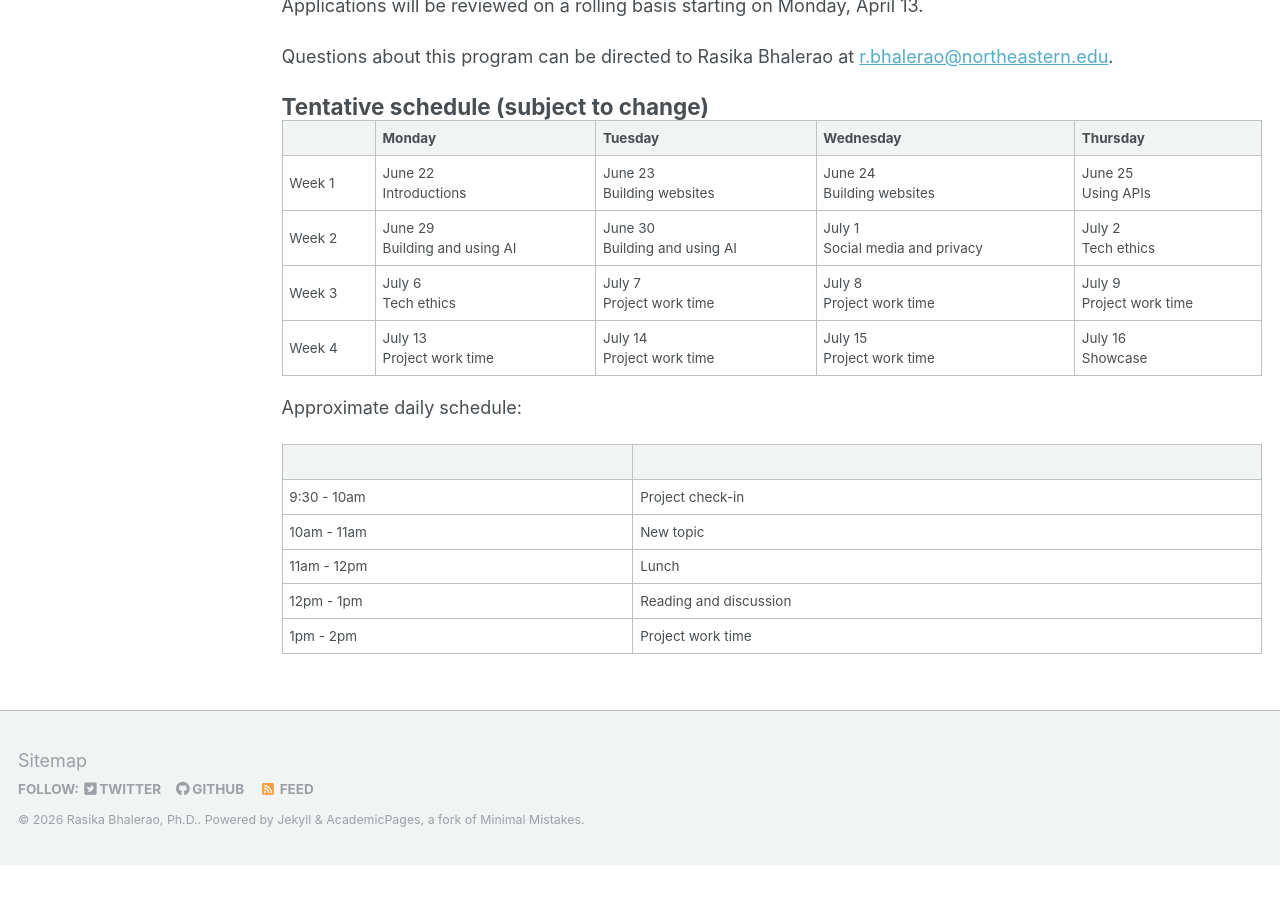
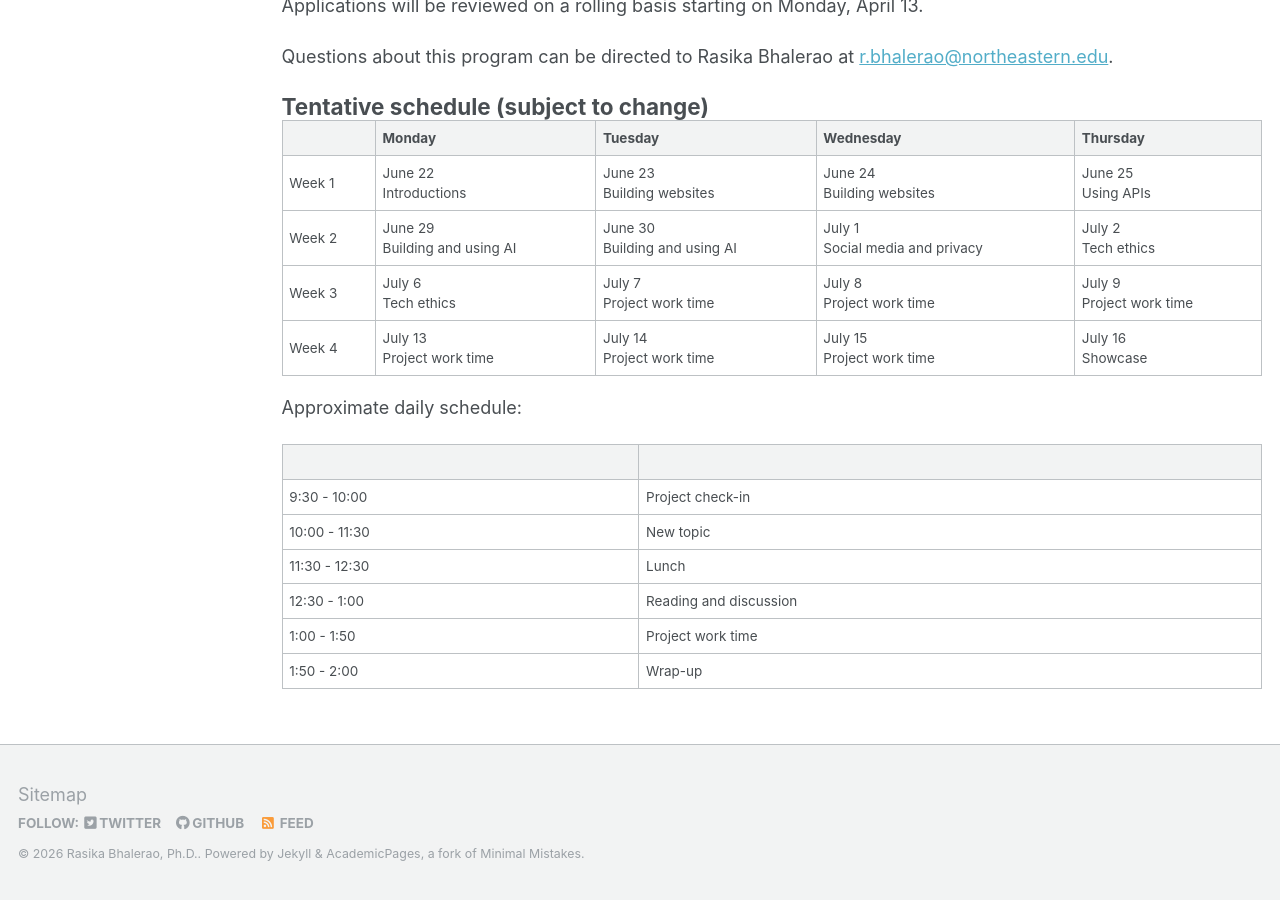
Before and after one commit to rasikabh/rasikabh.github.io, a Jekyll site: the page built from _pages/summercodingcommunity.md, in a window 1280 px wide and 900 px high, scrolled down 1283 px. Built offline with Jekyll 4.4.1, drawn with Linux system fonts in a browser that asks for light colours; before the commit the page ends 2148 px from its top, so only the background shows below that.

Commit message:
Daily schedule details

```diff
--- a/_pages/summercodingcommunity.md
+++ b/_pages/summercodingcommunity.md
@@ -65,8 +65,9 @@ Approximate daily schedule:
 
 | | |
 |-|-|
-| 9:30 - 10am | Project check-in |
-| 10am - 11am | New topic |
-| 11am - 12pm | Lunch |
-| 12pm - 1pm | Reading and discussion |
-| 1pm - 2pm | Project work time |
+| 9:30 - 10:00 | Project check-in |
+| 10:00 - 11:30 | New topic |
+| 11:30 - 12:30 | Lunch |
+| 12:30 - 1:00 | Reading and discussion |
+| 1:00 - 1:50 | Project work time |
+| 1:50 - 2:00 | Wrap-up |
```
